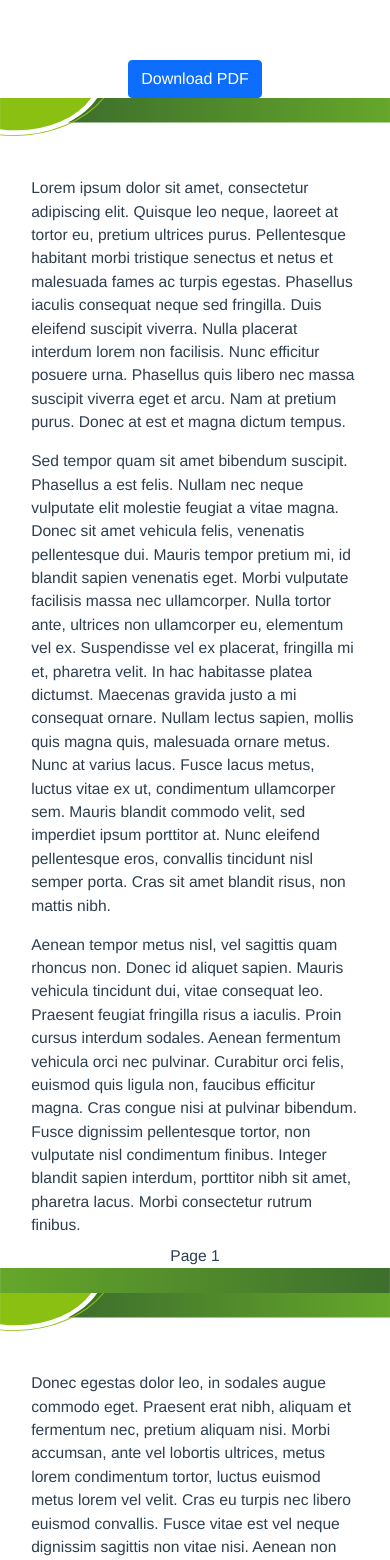
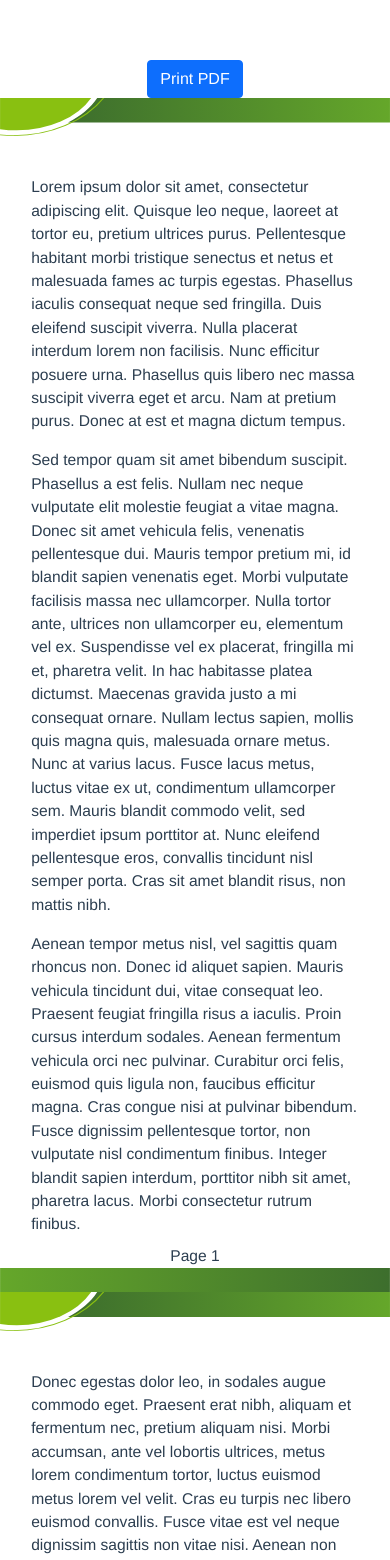
Before and after one commit to bit-wrangler/vuejs-pdf-preview-demo, a Vue app: page / in a window 390 px wide. Shown: the top 1560 px of the page. Built offline with nearby package versions, Linux system fonts and the light colour scheme.

Commit message:
fine tuning css and cleaning up

```diff
--- a/package.json
+++ b/package.json
@@ -10,7 +10,6 @@
   "dependencies": {
     "bootstrap": "^5.1.1",
     "core-js": "^3.6.5",
-    "jspdf": "^2.4.0",
     "vue": "^3.0.0"
   },
   "devDependencies": {
--- a/src/App.vue
+++ b/src/App.vue
@@ -1,6 +1,6 @@
 <template>
   <div>
-    <div class="btn btn-primary" id="download-pdf-button" @click="downloadPdf()">Download PDF</div>
+    <div class="btn btn-primary" id="download-pdf-button" @click="downloadPdf()">Print PDF</div>
     <div>
       <DocumentViewer :data="doc"/>
     </div>
@@ -9,7 +9,6 @@
 
 <script>
 import "bootstrap/dist/css/bootstrap.min.css";
-import { jsPDF } from 'jspdf';
 import {DocumentPageFooterData} from "./models/DocumentPageFooterData";
 import {DocumentPageHeaderData} from "./models/DocumentPageHeaderData";
 import {DocumentParagraphData} from "./models/DocumentParagraphData";
@@ -46,10 +45,7 @@ export default {
   },
   methods: {
     downloadPdf() {
-      const pdf = new jsPDF("portrait","in",'es');
-      pdf.html(document.documentElement, {}).then((pdf) => {
-        console.log(pdf);
-      })
+      window.print();
     }
   }
 };
@@ -67,7 +63,7 @@ export default {
 
 @media print {
   #app {
-    margin-top: 0px;
+    margin-top: 0;
   }
 
   #download-pdf-button {
--- a/src/components/DocumentPageHeader.vue
+++ b/src/components/DocumentPageHeader.vue
@@ -25,7 +25,7 @@ export default {
 
 <style scoped>
 .document-page-header-container {
-  margin-bottom: 2rem;
+  margin-bottom: 2em;
 }
 
 .document-page-header-image {
--- a/src/components/DocumentViewer.vue
+++ b/src/components/DocumentViewer.vue
@@ -30,14 +30,14 @@ export default {
   width: 40vw;
   /*height: 50vh;*/
   background: dimgray;
-  font-size: 0.75vw;
+  font-size: 0.73vw;
 }
 
 @media print {
   .document-viewer-container {
     aspect-ratio: unset;
-    margin-left: 0px;
-    margin-right: 0px;
+    margin-left: 0;
+    margin-right: 0;
     overflow-x: unset;
     overflow-y: unset;
     width: unset;
@@ -53,8 +53,8 @@ export default {
 
 @media only screen and (max-width: 600px) {
   .document-viewer-container {
-    margin-left: 0px;
-    margin-right: 0px;
+    margin-left: 0;
+    margin-right: 0;
     overflow-x: unset;
     overflow-y: unset;
     width: unset;
```
Also changed, not shown: 1 other file (tests, documents, lock files or other folders).
